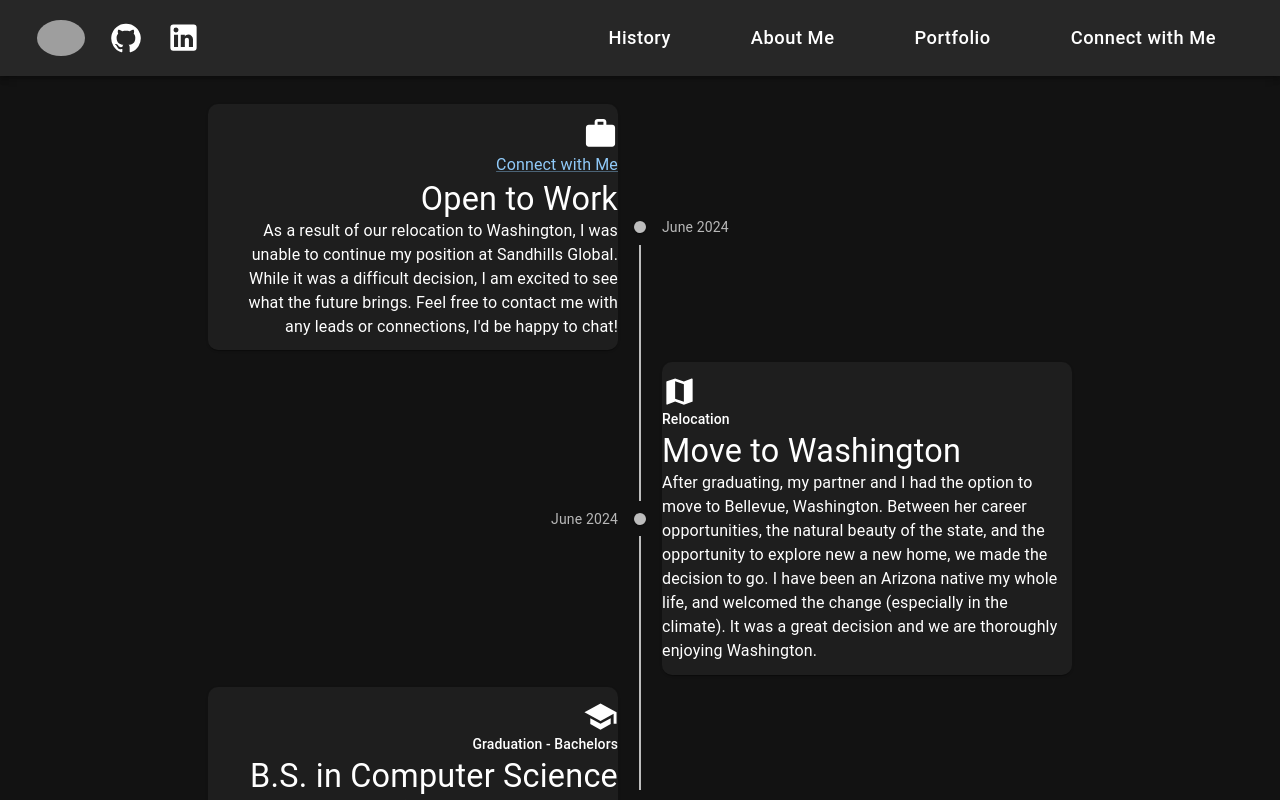
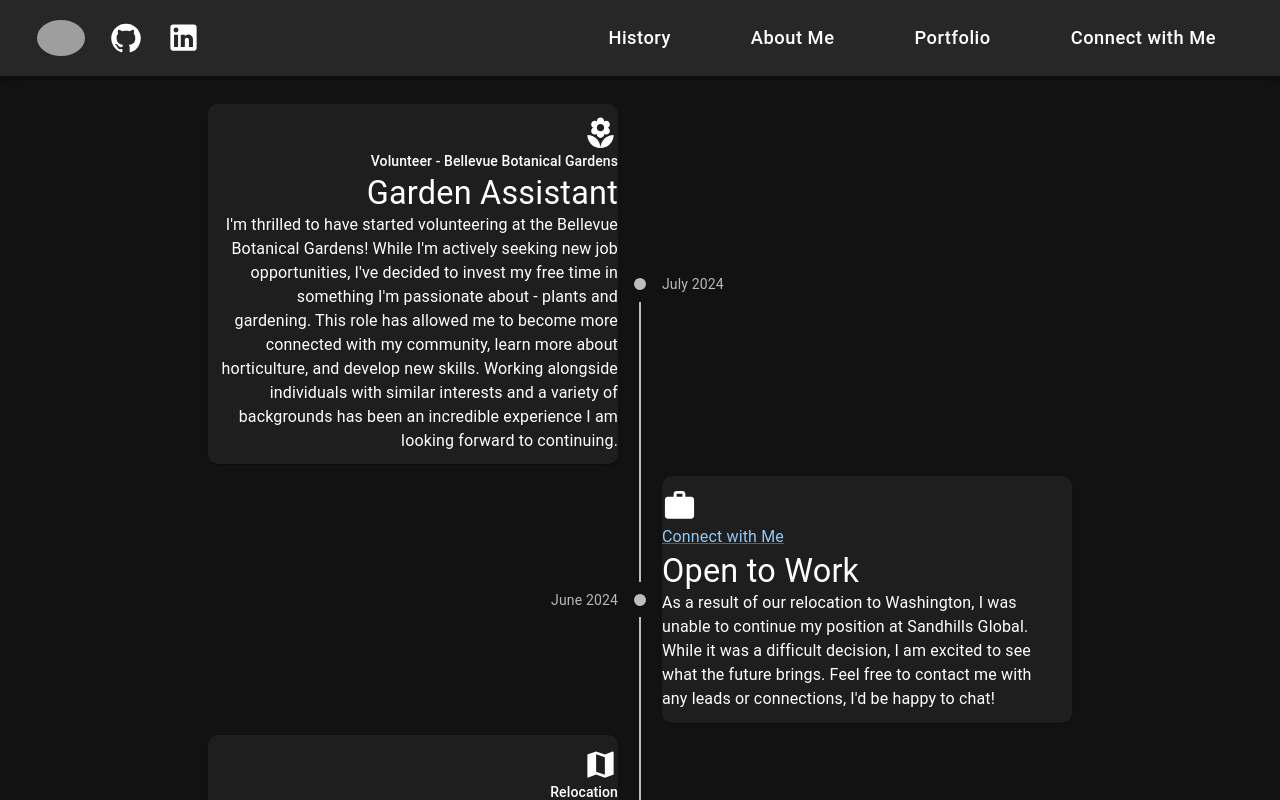
Before and after one commit to LoganEllsworth/Autobiography, a React (Create React App) app in the folder client/: page /history in a window 1280 px wide. Shown: the top 800 px of the page. Built offline with nearby package versions, Linux system fonts and the light colour scheme; grey boxes are pictures that could not be loaded.

Commit message:
BBG Vol Updates

```diff
--- /dev/null
+++ b/client/src/pages/history/components/bbgVolunteer.js
@@ -0,0 +1,18 @@
+import LocalFlorist from '@mui/icons-material/LocalFlorist';
+import TimelineEvent from "./timelineEvent";
+
+const BbgVolunteer = ({ onLeft }) => {
+	return (
+        <TimelineEvent
+            onLeft={onLeft}
+            subtitle={'Volunteer - Bellevue Botanical Gardens'}
+            header={'Garden Assistant'}
+            body={`I'm thrilled to have started volunteering at the Bellevue Botanical Gardens! While I'm actively seeking new job opportunities,
+                I've decided to invest my free time in something I'm passionate about - plants and gardening. This role has allowed me to become
+                more connected with my community, learn more about horticulture, and develop new skills. Working alongside individuals with similar interests
+                and a variety of backgrounds has been an incredible experience I am looking forward to continuing.`}
+            CustIcon={LocalFlorist} />
+    );
+}
+
+export default BbgVolunteer;
--- a/client/src/pages/history/history.js
+++ b/client/src/pages/history/history.js
@@ -14,9 +14,10 @@ import AwsCert from "./components/awsCert";
 import CollegeGrad from "./components/collegeGrad";
 import WashingtonMove from "./components/washingtonMove";
 import OpenToWork from "./components/openToWork";
+import BbgVolunteer from "./components/bbgVolunteer";
 
 //Easily add and remove events from timeline in order of appearance
-const events = [{ Component: OpenToWork, Date: 'June 2024' }, { Component: WashingtonMove, Date: 'June 2024' }, { Component: CollegeGrad, Date: 'May 2024' },
+const events = [{ Component: BbgVolunteer, Date: 'July 2024' }, { Component: OpenToWork, Date: 'June 2024' }, { Component: WashingtonMove, Date: 'June 2024' }, { Component: CollegeGrad, Date: 'May 2024' },
 { Component: AwsCert, Date: 'Nov 2023' }, { Component: SandhillsGlobal, Date: 'May 2022' }, { Component: HarkinsAm, Date: 'May 2021' }, { Component: College, Date: 'August 2020' },
 { Component: HighschoolGrad, Date: 'May 2020' }, { Component: HarkinsTl, Date: 'March 2019' }, { Component: HarkinsTm, Date: 'March 2018' },
 { Component: SkillsUsa, Date: 'May 2017' }, { Component: Highschool, Date: 'Aug 2016' }];
```
